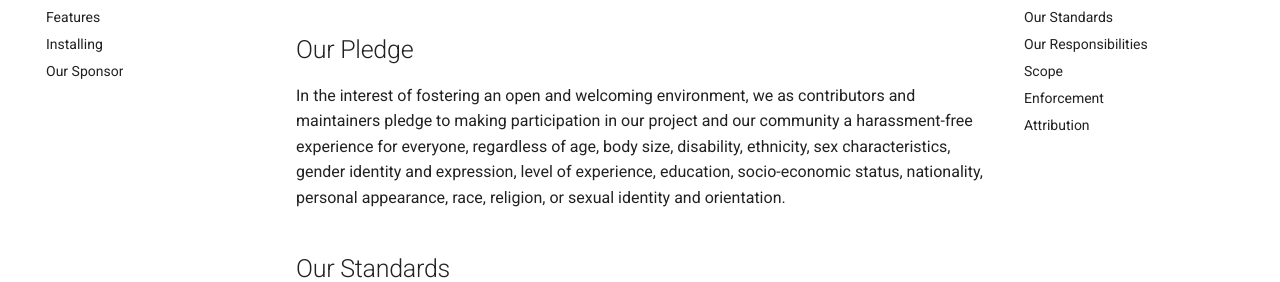
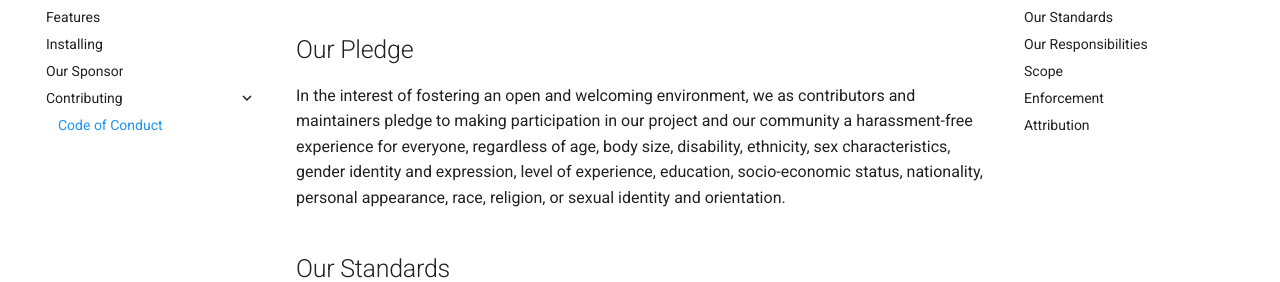
Before and after one commit to hyperiumjailbreak/hyperiumjailbreak.github.io, an MkDocs documentation site: the page built from docs/contrib/CODE_OF_CONDUCT.md, in a window 1280 px wide. Shown: the part 148-430 px from the top of the page. Built offline with MkDocs 1.6.1 and Material for MkDocs 9.7.7, drawn with Linux system fonts in a browser that asks for light colours; comment, search, counter and statistics services are not loaded.

Commit message:
link CoC

```diff
--- a/mkdocs.yml
+++ b/mkdocs.yml
@@ -54,3 +54,5 @@ nav:
   - Features: features.md
   - Installing: installation.md
   - 'Our Sponsor': cloudrepo.md
+  - Contributing:
+    - 'Code of Conduct': contrib/CODE_OF_CONDUCT.md
```
